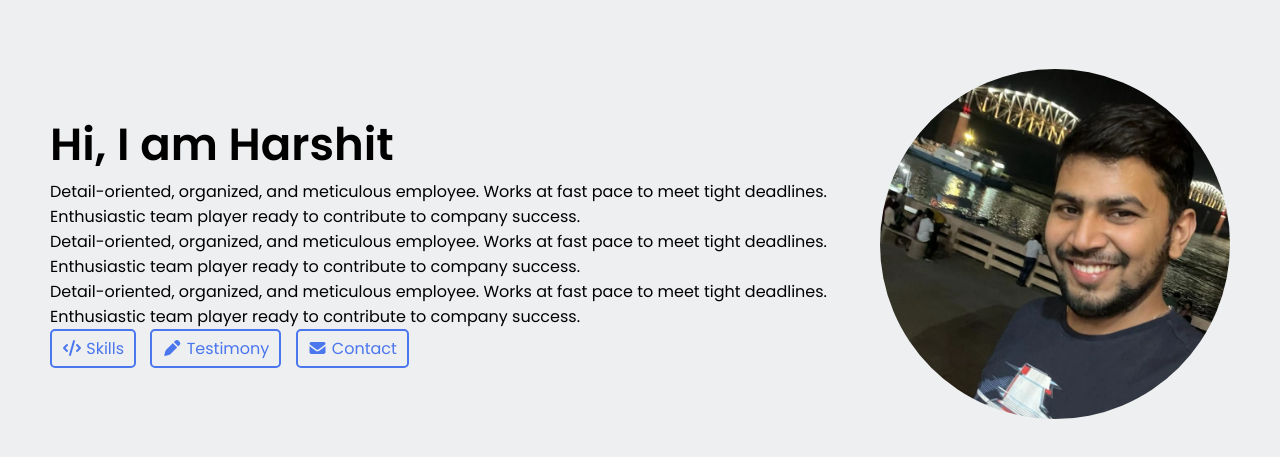
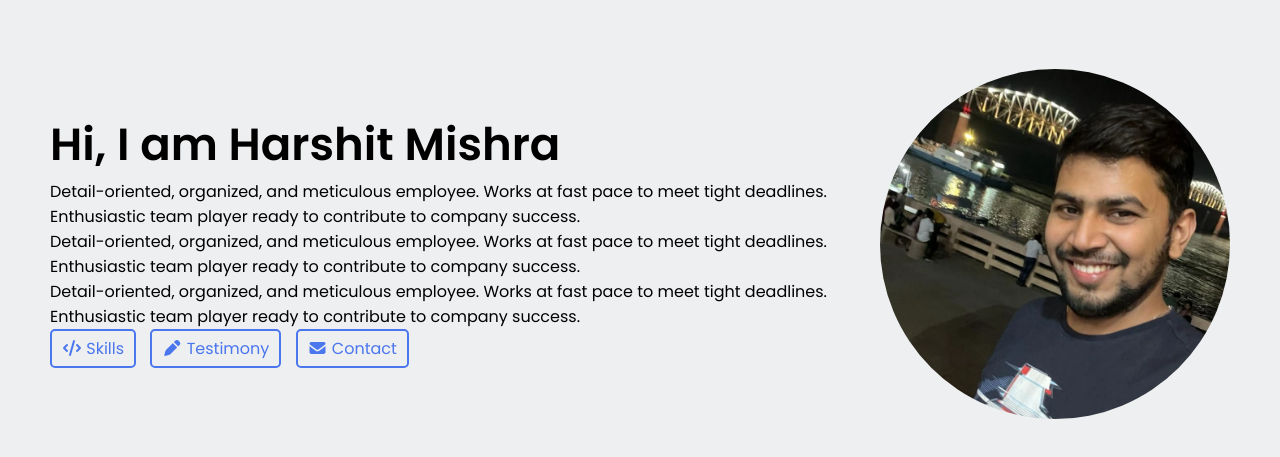
Before and after one commit to harshitspvaig-wq/portfolio, a plain HTML site: page index.html in a window 1280 px wide. Shown: the part 61-518 px from the top of the page. Drawn offline with Linux system fonts and the light colour scheme.

Commit message:
Update index.html

```diff
--- a/index.html
+++ b/index.html
@@ -38,7 +38,7 @@
     <!--About-->
     <section class="hero-section">
         <div class="text">
-            <h2>Hi, I am Harshit</h2>
+            <h2>Hi, I am Harshit Mishra</h2>
             <p>Detail-oriented, organized, and meticulous employee. Works at fast pace to meet tight deadlines. Enthusiastic team player ready to contribute to company success.</p>
             <p>Detail-oriented, organized, and meticulous employee. Works at fast pace to meet tight deadlines. Enthusiastic team player ready to contribute to company success.</p>
             <p>Detail-oriented, organized, and meticulous employee. Works at fast pace to meet tight deadlines. Enthusiastic team player ready to contribute to company success.</p>
@@ -75,4 +75,5 @@
     <!--Contact-->
     <section></section>
 </body>
+
 </html>
```
